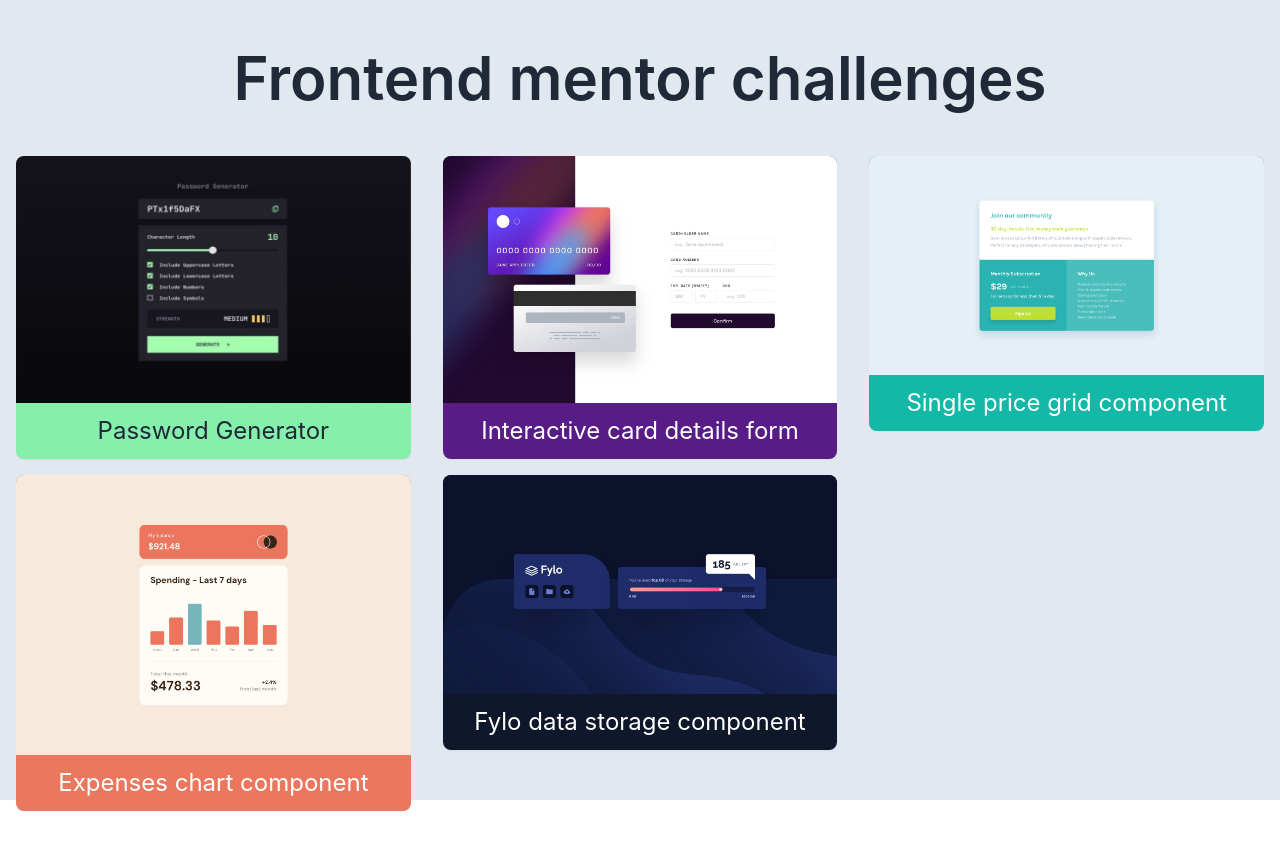
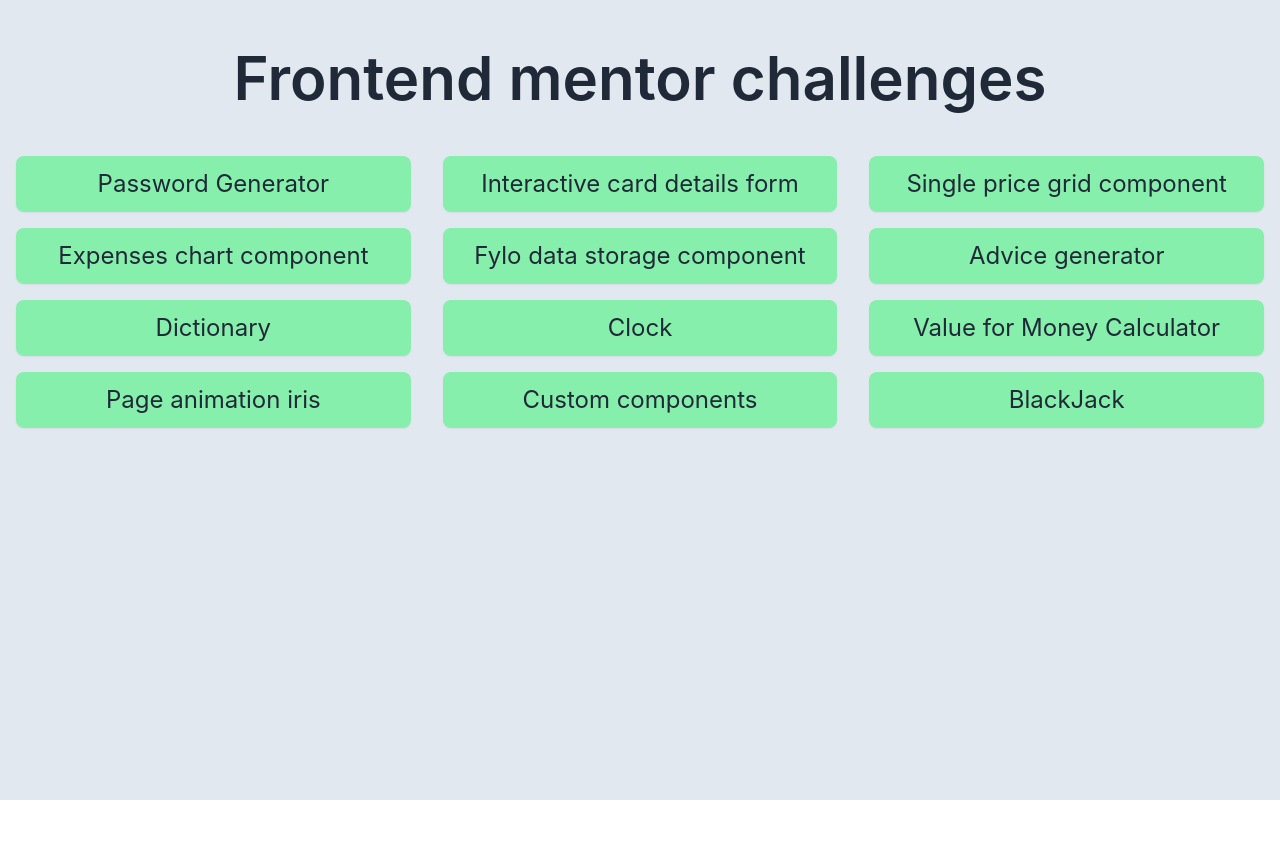
Before and after one commit to devadula-nandan/Frontendmentor_Challenges_My_Solutions, a React (Create React App) app: page / in a window 1280 px wide. After the commit the page ends 800 px from the top, so only its background shows below. Built offline with nearby package versions, Linux system fonts and the light colour scheme.

Commit message:
added all links

```diff
--- a/src/route-pages/welcome.jsx
+++ b/src/route-pages/welcome.jsx
@@ -4,6 +4,22 @@ import Challenge_3 from "./challenge_3/mockups/design/desktop-design.jpg"
 import Challenge_4 from "./challenge_4/mockups/design/desktop-design.jpg"
 import Challenge_5 from "./challenge_5/mockups/design/desktop-design.jpg"
 import { useNavigate } from "react-router-dom";
+const data = [
+    { path: "/Challenge_1", title: "Password Generator" },
+    { path: "/Challenge_2", title: "Interactive card details form" },
+    { path: "/Challenge_3", title: "Single price grid component" },
+    { path: "/Challenge_4", title: "Expenses chart component" },
+    { path: "/Challenge_5", title: "Fylo data storage component" },
+    { path: "/Challenge_6", title: "Advice generator" },
+    { path: "/Challenge_7", title: "Dictionary" },
+    // { path: "/Clock", title: "lorem" },
+    { path: "/Clockv2", title: "Clock" },
+    { path: "/VfmCalc", title: "Value for Money Calculator" },
+    { path: "/page1", title: "Page animation iris" },
+    { path: "/CustomComponents", title: "Custom components" },
+    { path: "/BlackJack", title: "BlackJack" },
+  ];
+
 export const Welcome = () => {
     const navigate = useNavigate()
     return (
@@ -11,48 +27,16 @@ export const Welcome = () => {
             <h1 className=" text-center font-semibold text-3xl md:text-6xl py-12">Frontend mentor challenges</h1>
             <div className="container mx-auto">
                 <div className="flex flex-wrap justify-center">
-                    <div className="w-full sm:w-1/2 md:w-1/3 lg:w-1/3 px-4 mb-4">
-                        <div className=" rounded-lg overflow-hidden bg-green-300 transition-all cursor-pointer shadow-sm hover:shadow-lg" onClick={() => { navigate("./challenge_1") }}>
-                            <img src={Challenge_1} alt="not loaded" className="w-full" />
-                            <h1 className="p-3 text-center text-2xl">Password Generator</h1>
-                        </div>
-
-                    </div>
-                    <div className="w-full sm:w-1/2 md:w-1/3 lg:w-1/3 px-4 mb-4">
-                        <div className=" rounded-lg overflow-hidden bg-purple-900 transition-all cursor-pointer shadow-sm hover:shadow-lg" onClick={() => { navigate("./challenge_2") }}>
-                            <img src={Challenge_2} alt="not loaded" className="w-full" />
-                            <h1 className="p-3 text-center text-white text-2xl">Interactive card details form</h1>
-                        </div>
-
-                    </div>
-                    <div className="w-full sm:w-1/2 md:w-1/3 lg:w-1/3 px-4 mb-4">
-                        <div className=" rounded-lg overflow-hidden bg-teal-500 transition-all cursor-pointer shadow-sm hover:shadow-lg" onClick={() => { navigate("./challenge_3") }}>
-                            <img src={Challenge_3} alt="not loaded" className="w-full" />
-                            <h1 className="p-3 text-center text-white text-2xl">Single price grid component</h1>
-                        </div>
-
-                    </div>
-                    <div className="w-full sm:w-1/2 md:w-1/3 lg:w-1/3 px-4 mb-4">
-                        <div className=" rounded-lg overflow-hidden bg-[#ec775f] transition-all cursor-pointer shadow-sm hover:shadow-lg" onClick={() => { navigate("./challenge_4") }}>
-                            <img src={Challenge_4} alt="not loaded" className="w-full" />
-                            <h1 className="p-3 text-center text-white text-2xl">Expenses chart component</h1>
-                        </div>
-
-                    </div>
-                    <div className="w-full sm:w-1/2 md:w-1/3 lg:w-1/3 px-4 mb-4">
-                        <div className=" rounded-lg overflow-hidden bg-slate-900 transition-all cursor-pointer shadow-sm hover:shadow-lg" onClick={() => { navigate("./challenge_5") }}>
-                            <img src={Challenge_5} alt="not loaded" className="w-full" />
-                            <h1 className="p-3 text-center text-white text-2xl">Fylo data storage component</h1>
-                        </div>
-
-                    </div>
-                    <div className="w-full sm:w-1/2 md:w-1/3 lg:w-1/3 px-4 mb-4">
-
-                    </div>
-                    <div className="w-full sm:w-1/2 md:w-1/3 lg:w-1/3 px-4 mb-4">
-
-                    </div>
-
+                    {data.map((item) => {
+                        return (
+                            <div className="w-full sm:w-1/2 md:w-1/3 lg:w-1/3 px-4 mb-4">
+                                <div className=" rounded-lg overflow-hidden bg-green-300 transition-all cursor-pointer shadow-sm hover:shadow-lg" onClick={() => { navigate(item.path) }}>
+                                    {/* <img src={Challenge_1} alt="not loaded" className="w-full" /> */}
+                                    <h1 className="p-3 text-center text-2xl">{item.title}</h1>
+                                </div>
+                            </div>
+                        )
+                    })}
                 </div>
             </div>
         </div>
```
